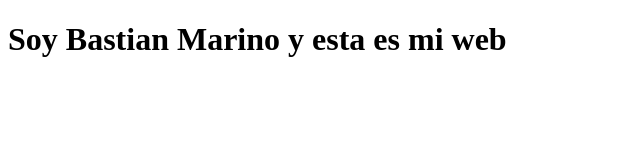
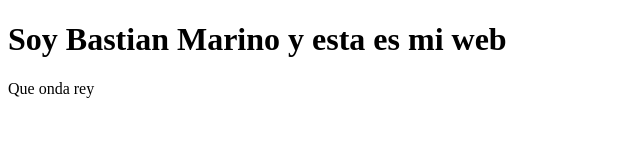
Before and after one commit to bastianmarino/bastianmarino.github.io, a plain HTML site: page index.html in a window 1280 px wide. Shown: the whole page, without its empty margins (0-640 px from the left). Drawn offline with Linux system fonts and the light colour scheme.

Commit message:
Update index.html

```diff
--- a/index.html
+++ b/index.html
@@ -2,5 +2,6 @@
 <html lang ="es">
     <body>
         <h1>Soy Bastian Marino y esta es mi web</h1>
+        <p>Que onda rey</p>
     </body>
 </html>
```
